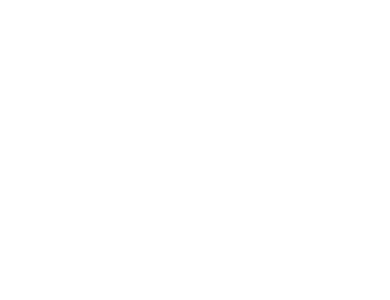
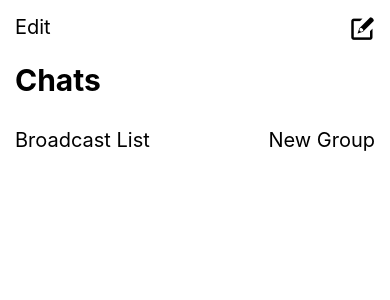
Before and after one commit to patika-218-akbank-reactnative-bootcamp/assignment-2-gulbaharee, a React Native app: screen / in a window 390 px wide. Shown: the top 300 px of the page. Built offline with nearby package versions, Linux system fonts and the light colour scheme.

Commit message:
header component added

```diff
--- a/App.js
+++ b/App.js
@@ -1,20 +1,14 @@
-/**
- * Sample React Native App
- * https://github.com/facebook/react-native
- *
- * @format
- * @flow strict-local
- */
 
 import React from 'react';
 import {SafeAreaView} from 'react-native';
-
+import Header from './src/components/Header/Header';
 
 
 const App=() => {
 
   return (
     <SafeAreaView>
+      <Header/>
 
     </SafeAreaView>
   );
--- a/package.json
+++ b/package.json
@@ -11,7 +11,8 @@
   },
   "dependencies": {
     "react": "18.0.0",
-    "react-native": "0.69.4"
+    "react-native": "0.69.4",
+    "react-native-vector-icons": "^9.2.0"
   },
   "devDependencies": {
     "@babel/core": "^7.12.9",
--- /dev/null
+++ b/src/components/Header/Header.js
@@ -0,0 +1,54 @@
+import React from "react";
+import { View, Text, StyleSheet } from "react-native";
+import Icon from 'react-native-vector-icons/Entypo';
+
+const Header = () => {
+    return (
+        <View>
+            <HeaderTop/>
+            <Text style={styles.headerStyle}>Chats</Text>
+            <HeaderBottom/>
+        </View>
+    )
+
+}
+const HeaderTop = () => {
+    return (
+        <View style={styles.headerBottomContainer}>
+            <Text style={styles.textStyle}>Edit</Text>
+            <Icon name="new-message" size={25}></Icon>
+        </View>
+    )
+}
+
+const HeaderBottom =()=>{
+    return(
+        <View style={styles.headerBottomContainer}>
+            <Text style={styles.textStyle}>Broadcast List</Text>
+            <Text style={styles.textStyle}>New Group</Text>
+        </View>
+    )
+}
+
+export default Header;
+
+const styles = StyleSheet.create(
+    {
+        headerBottomContainer: {
+            display: "flex",
+            flexDirection: "row",
+            justifyContent: "space-between",
+            padding: 15,
+            paddingBottom:5,
+
+        },
+        textStyle: {
+            fontSize:20,
+        },
+        headerStyle:{
+            padding: 15,
+            fontSize:30,
+            fontWeight:"700",
+        }
+    }
+)
```
Also changed, not shown: 6 other files (tests, documents, lock files or other folders).
